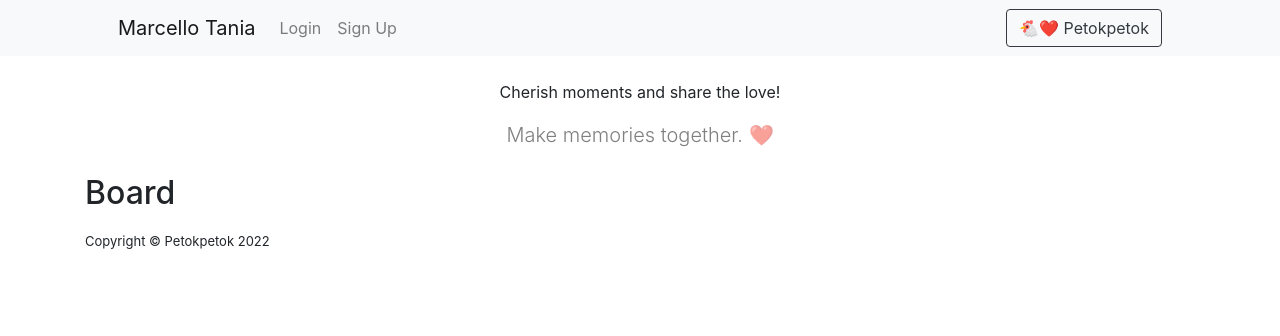
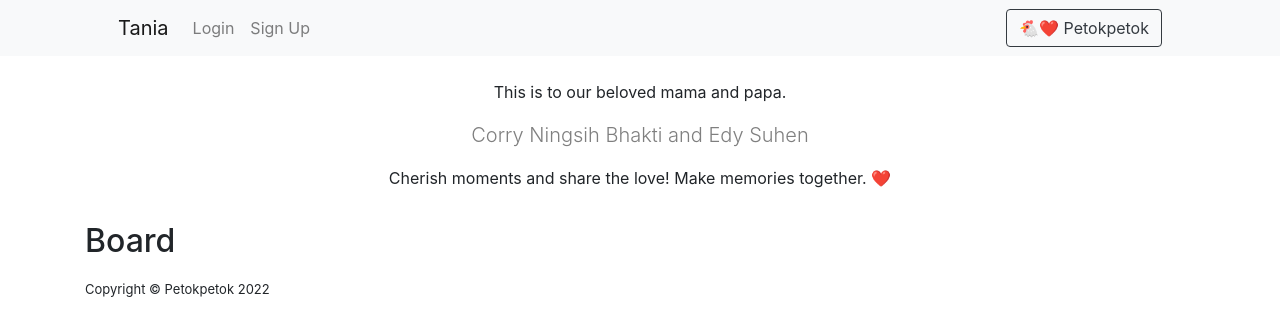
Before and after one commit to cllom/petokpetok, a Flask app: page / in a window 1280 px wide. Shown: the top 336 px of the page. Run offline with Flask 2, Linux system fonts and the light colour scheme; data that the repository does not hold is empty; some libraries are stand-ins or nearby versions.

Commit message:
push tania

```diff
--- a/website/__init__.py
+++ b/website/__init__.py
@@ -7,7 +7,7 @@ import botocore
 
 
 db = SQLAlchemy()
-DB_NAME = "database.db"
+DB_NAME = "tania.db"
 # DB_NAME = "database_with_imgTEXT.db"
 
 s3_resource = boto3.resource('s3')
@@ -42,7 +42,6 @@ def create_app():
 
 
 def create_database(app):
-
 	try:
 		print("checking S3")
 		s3_resource.Object('social-media-data-base', DB_NAME).load()
--- a/website/templates/base.html
+++ b/website/templates/base.html
@@ -14,7 +14,7 @@
 		<nav class="navbar navbar-expand-lg navbar-light bg-light">
 			<div class="container px-4 px-lg-5">
 				<!-- Logo -->
-				<a class="navbar-brand" href="/">Marcello Tania</a>
+				<a class="navbar-brand" href="/">Tania</a>
 				<button class="navbar-toggler" type="button" data-toggle="collapse" data-target="#navbar">
 					<span class="navbar-toggler-icon"></span>
 				</button>
--- a/website/templates/board.html
+++ b/website/templates/board.html
@@ -6,8 +6,10 @@
 <header class="bg-white py-3">
 	<div class="container px-4 px-lg-5 my-2">
 		<div class="text-center text-black">
-			<p class="fw-bolder">Cherish moments and share the love!</p>
-			<p class="lead fw-normal text-black-50 mb-0">Make memories together. ❤️ </p>
+			<p>This is to our beloved mama and papa. </p>
+			<p class="lead fw-normal text-black-50 mb-0">Corry Ningsih Bhakti and Edy Suhen </p>
+			<p></p>
+			<p class="fw-bolder">Cherish moments and share the love! Make memories together. ❤️</p>
 		</div>
 	</div>
 </header>
--- a/website/templates/home.html
+++ b/website/templates/home.html
@@ -2,6 +2,7 @@
 
 {% block content %}
 <h2>Your Posts</h2>
+<p>Your posts will be collected and given on my mama's birthday 15th of May 2022. Thank you for sharing!</p>
 
 <ul class="list-group list-group-flash" id="notes">
 	{% for note in user.notes %}
--- a/website/templates/signup.html
+++ b/website/templates/signup.html
@@ -7,7 +7,7 @@
 	<div class="form-group">
 		<label for="email">Email Address</label>
 		<input type="email" name="email" id="email" class="form-control" placeholder="abc@xyz.com"/>
-		<label for="firstName">First Name</label>
+		<label for="firstName">Full Name</label>
 		<input type="text" name="firstName" id="firstName" class="form-control" placeholder="Enter first name"/>
 		<label for="password1">Password</label>
 		<input type="password" name="password1" id="password1" class="form-control" placeholder="Enter 6 digit/alphanumeric password"/>
--- a/website/views.py
+++ b/website/views.py
@@ -35,7 +35,7 @@ def edit():
 				# print("adding image") # debug
 				dataPIL = Image.open(io.BytesIO(data))
 				w, h = dataPIL.size
-				resized_width = 624
+				resized_width = 1200
 				resized_height = int((resized_width / w) *h)
 				dataPIL = dataPIL.resize((resized_width, resized_height), Image.NEAREST)
 				buffered = io.BytesIO()
```
Also changed, not shown: .github/workflows/main.yml, 1 other file.
